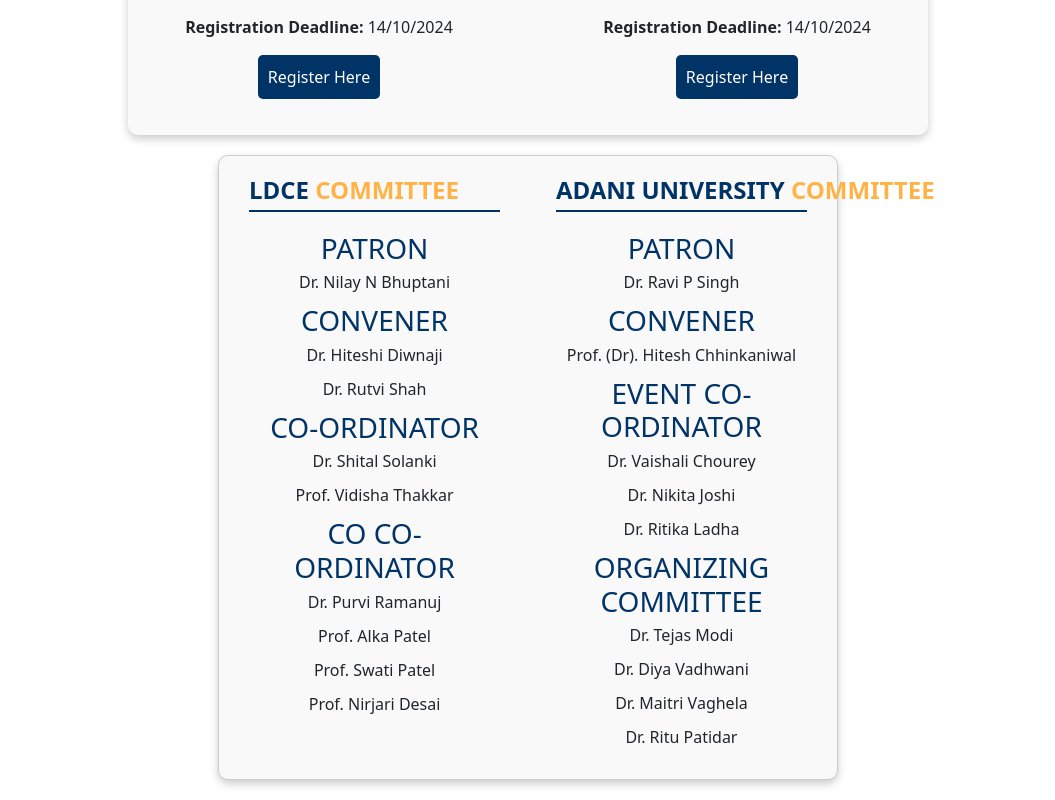
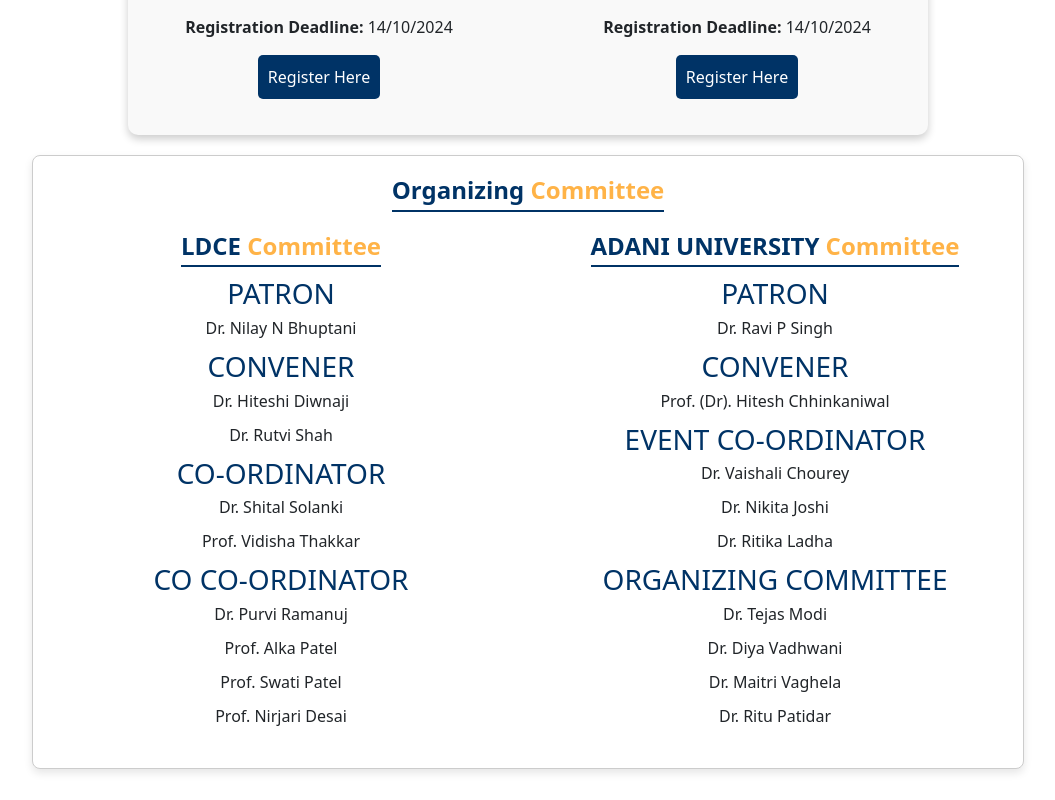
Before and after one commit to dhruvishah122/ACM-LDCE, a React (Create React App) app: page / in a window 1280 px wide. Shown: the part 2093-2893 px from the top of the page, without its empty margins (112-1167 px from the left). Built offline with nearby package versions, Linux system fonts and the light colour scheme.

Commit message:
organizers added

```diff
--- a/src/Organizers.css
+++ b/src/Organizers.css
@@ -5,112 +5,22 @@
 .organizers-card {
   padding: 20px;
   border: 1px solid #ccc;
-  width: 50%; /* Kept the width at 50% */
-  margin: 0 auto; /* Center align the container */
-  box-shadow: 0 4px 8px rgba(0, 0, 0, 0.2);
-
-  border-radius: 10px;
-  background-color: #efe8e8;
-}
-
-.committee-header {
-  display: flex;
-  justify-content: space-between;
-  align-items: center;
-  margin-bottom: 20px;
-  padding: 0 10px; /* Added padding to bring headers inwards */
-}
-
-.header-left,
-.header-right {
-  width: 45%; /* Ensures equal width for both headers */
-}
-
-.header-left h1,
-.header-right h1 {
-  font-size: 24px;
-  font-weight: bold;
-  border-bottom: 2px solid #003366;
-  padding-bottom: 5px;
-  margin: 0; /* Ensure no extra margin */
-}
-
-.header-left {
-  text-align: left;
-}
-
-.header-right {
-  text-align: right;
+  width: 80%; /* Change the width for responsiveness */
+  margin: 0 auto;
+  box-shadow: 0px 4px 8px rgba(0, 0, 0, 0.1); /* Gray shadow effect */
+  border-radius: 8px; /* Rounded corners */
+  background-color: #fff; /* White background */
 }
 
 .organizers-grid {
   display: flex;
   justify-content: space-between;
-  padding: 0 10px; /* Added padding to bring columns inwards */
+  flex-wrap: wrap; /* Enable wrapping for smaller screens */
 }
 
 .organizers-column {
-  width: 45%; /* Same width as the headers */
-}
-
-.organizer-group h3 {
-  color: #003366;
-  margin-bottom: 5px;
-}
-.organizers-section {
-  padding: 20px;
-}
-
-.organizers-card {
-  padding: 20px;
-  border: 1px solid #ccc;
-  width: 50%; /* Kept the width at 50% */
-  margin: 0 auto; /* Center align the container */
-  box-shadow: 0 4px 8px rgba(0, 0, 0, 0.2);
-
-  border-radius: 10px;
-  background-color: #f9f9f9; /* White background */
-}
-
-.committee-header {
-  display: flex;
-  justify-content: space-between;
-  align-items: center;
-  margin-bottom: 20px;
-  padding: 0 10px; /* Added padding to bring headers inwards */
-}
-
-.header-left,
-.header-right {
-  width: 45%; /* Ensures equal width for both headers */
-  white-space: nowrap; /* Prevents text wrapping */
-}
-
-.header-left h1,
-.header-right h1 {
-  font-size: 24px;
-  font-weight: bold;
-  border-bottom: 2px solid #003366;
-  padding-bottom: 5px;
-  margin: 0; /* Ensure no extra margin */
-}
-
-.header-left {
-  text-align: left;
-}
-
-.header-right {
-  text-align: right;
-}
-
-.organizers-grid {
-  display: flex;
-  justify-content: space-between;
-  padding: 0 10px; /* Added padding to bring columns inwards */
-}
-
-.organizers-column {
-  width: 45%; /* Same width as the headers */
+  width: 48%; /* Default width for larger screens */
+  padding: 10px;
 }
 
 .organizer-group h3 {
@@ -122,6 +32,18 @@
   margin-bottom: 10px;
 }
 
-.organizer-group p {
-  margin-bottom: 10px;
+/* Media Queries for Responsiveness */
+@media (max-width: 768px) {
+  .organizers-card {
+    width: 100%; /* Take full width on small devices */
+  }
+
+  .organizers-column {
+    width: 100%; /* Stack columns vertically */
+    padding: 10px 0; /* Adjust padding */
+  }
+
+  h1 {
+    font-size: 20px;
+  }
 }
--- a/src/Organizers.jsx
+++ b/src/Organizers.jsx
@@ -5,27 +5,17 @@ const Organizers = () => {
   return (
     <div className="organizers-section" id="organizers-section">
       <div className="organizers-card">
-        {/* Header Section */}
-        <div className="committee-header">
-          <div className="header-left">
-            <h1>
-              <span style={styles.blueText}>LDCE </span>
-              <span style={styles.yellowText}>COMMITTEE</span>
-            </h1>
-          </div>
-          <div className="header-right">
-            <h1>
-              <span style={styles.blueText}>ADANI UNIVERSITY </span>
-              <span style={styles.yellowText}>COMMITTEE</span>
-            </h1>
-          </div>
-        </div>
-
         {/* Organizers Section */}
+        <h1 style={styles.heading}>
+          Organizing <span style={styles.highlight}>Committee</span>
+        </h1>
         <div className="organizers-grid">
           {/* Left Column */}
           <div className="organizers-column">
             <div className="organizer-group">
+            <h1 style={styles.heading}>
+          LDCE <span style={styles.highlight}>Committee</span>
+        </h1>
               <h3>PATRON</h3>
               <p>Dr. Nilay N Bhuptani</p>
             </div>
@@ -38,6 +28,7 @@ const Organizers = () => {
               <h3>CO-ORDINATOR</h3>
               <p>Dr. Shital Solanki</p>
               <p>Prof. Vidisha Thakkar</p>
+
             </div>
             <div className="organizer-group">
               <h3>CO CO-ORDINATOR</h3>
@@ -51,12 +42,15 @@ const Organizers = () => {
           {/* Right Column */}
           <div className="organizers-column">
             <div className="organizer-group">
+            <h1 style={styles.heading}>
+          ADANI UNIVERSITY <span style={styles.highlight}>Committee</span>
+        </h1>
               <h3>PATRON</h3>
               <p>Dr. Ravi P Singh</p>
             </div>
             <div className="organizer-group">
               <h3>CONVENER</h3>
-              <p>Prof. (Dr). Hitesh Chhinkaniwal</p>
+              <p> Prof. (Dr). Hitesh Chhinkaniwal</p>
             </div>
             <div className="organizer-group">
               <h3>EVENT CO-ORDINATOR</h3>
@@ -79,10 +73,16 @@ const Organizers = () => {
 };
 
 const styles = {
-  blueText: {
+  heading: {
+    fontSize: "24px",
+    fontWeight: "700",
     color: "#003366",
+    marginBottom: "10px",
+    borderBottom: "2px solid #003366",
+    display: "inline-block",
+    paddingBottom: "5px",
   },
-  yellowText: {
+  highlight: {
     color: "#ffb347",
   },
 };
```
